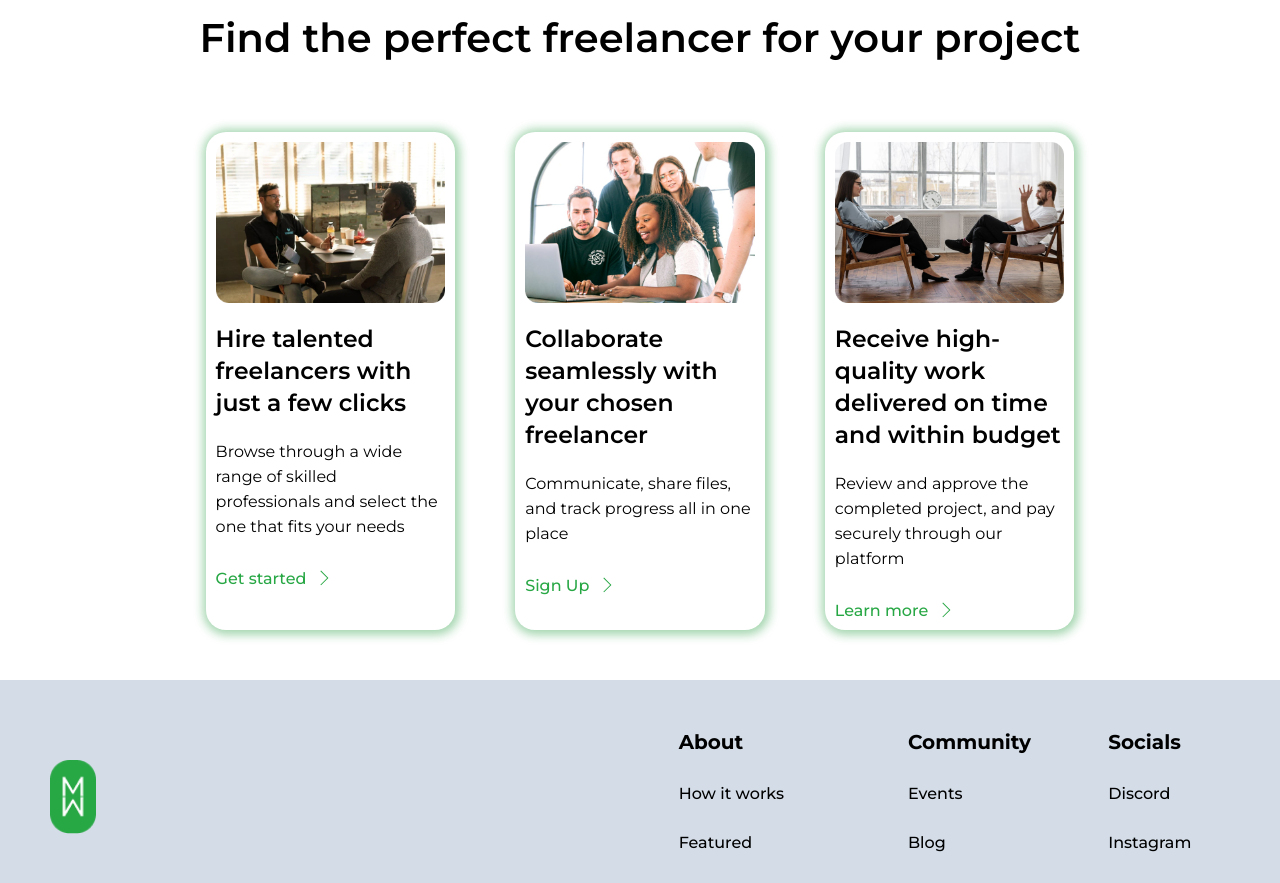
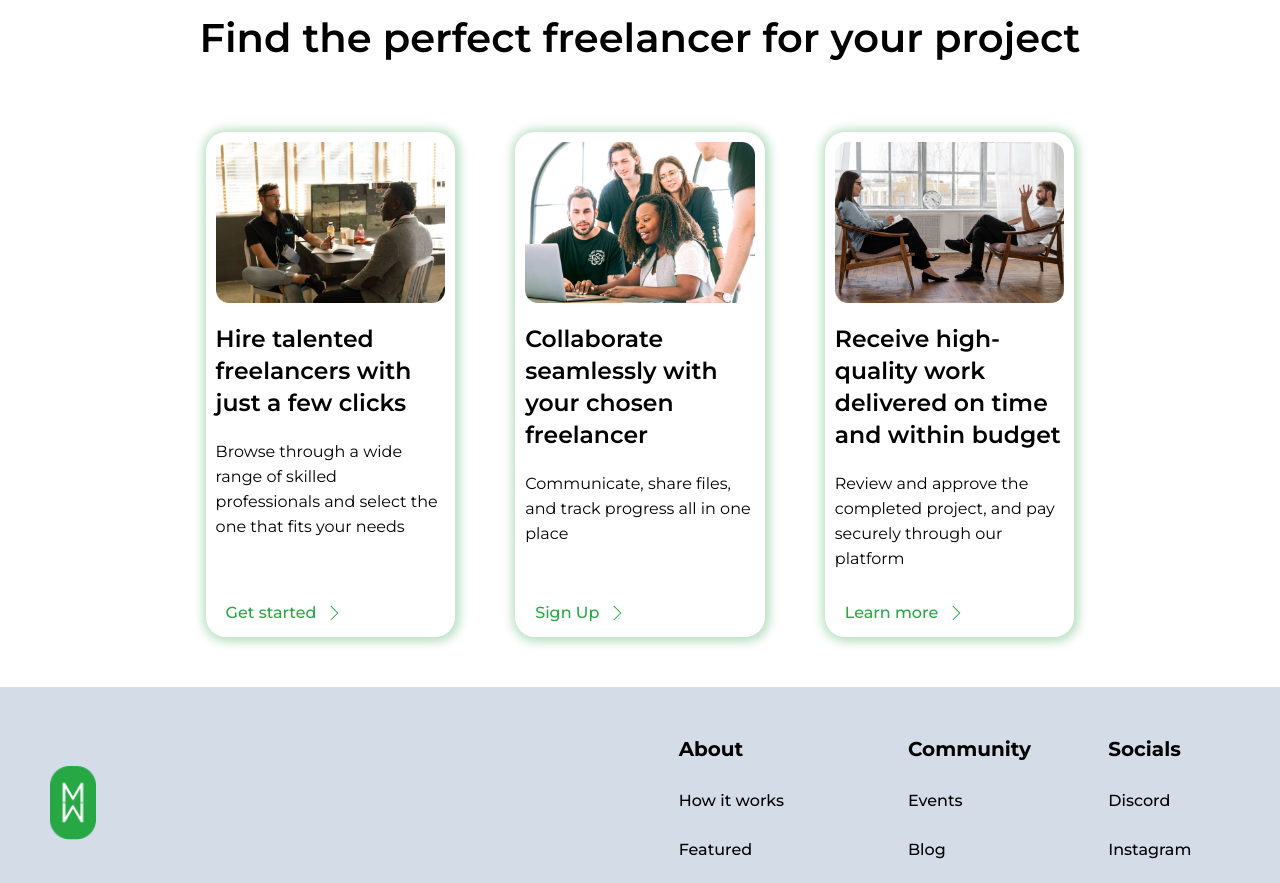
Before and after one commit to MakeWework/MakeWework, a React (Vite) app: page / in a window 1280 px wide. Shown: the part 1900-2783 px from the top of the page. Built offline with nearby package versions, Linux system fonts and the light colour scheme.

Commit message:
Landing page finished

```diff
--- a/src/App.css
+++ b/src/App.css
@@ -2,7 +2,7 @@
 nav {
   display: flex;
   justify-content: space-between;
-  padding: 20px 40px 20px 40px;
+  padding: 15px 40px 15px 40px;
   background-color: rgba(108, 117, 125, 0.4);
 }
 .Logo {
@@ -157,6 +157,8 @@ nav {
   display: flex;
   justify-content: center;
   gap: 60px;
+  position: relative;
+  height: 505px;
 }
 .pitch-article article {
   width: 19.5%;
@@ -165,7 +167,7 @@ nav {
   line-height: 25px;
   border-radius: 20px;
   padding: 10px;
-  box-shadow: 1px 1px 10px 4px rgba(31, 152, 58, 0.4);
+  box-shadow: 1px 1px 10px 4px rgba(31, 152, 58, 0.3);
 }
 .pitch-article h2 {
   font-weight: 600;
@@ -186,6 +188,9 @@ nav {
   font-size: 16px;
   font-weight: 500;
   margin-top: 30px;
+  position: absolute;
+  bottom: 15px;
+  padding-left: 10px;
 }
 .Link {
   text-decoration: none;
--- a/src/components/Advert.jsx
+++ b/src/components/Advert.jsx
@@ -60,8 +60,9 @@ function Advert() {
           <h2>Building something new? Make we work.</h2>
           <ul className="inner-list">{listItems}</ul>
           <div>
-            <button className="learn-more">Learn More</button>
-
+            <Link to="/learn_more">
+              <button className="learn-more">Learn More</button>
+            </Link>
             <Link to="/sign_up">
               <button className="sign">
                 Sign up <TfiAngleRight />
--- a/src/components/Footer.jsx
+++ b/src/components/Footer.jsx
@@ -3,6 +3,7 @@ import Logo from "../assets/logo.png";
 import { FaFacebook } from "react-icons/fa6";
 import { FaInstagram } from "react-icons/fa6";
 import { BsTwitterX } from "react-icons/bs";
+import { Link } from "react-router-dom";
 
 function Footer() {
   const footerLinks = [
@@ -42,7 +43,9 @@ function Footer() {
       <footer>
         <div className="first-footer">
           <section className="footer-img">
-            <img src={Logo} alt="logo" />
+            <Link to="/">
+              <img src={Logo} alt="logo" />
+            </Link>
             <div>
               <FaFacebook />
               <BsTwitterX />
--- a/src/components/Navbar.jsx
+++ b/src/components/Navbar.jsx
@@ -19,13 +19,12 @@ function Navbar() {
   return (
     <header>
       <nav>
-        <img src={Logo} alt="MakeWeWork Logo" className="Logo" />
+        <Link to="/">
+          <img src={Logo} alt="MakeWeWork Logo" className="Logo" />
+        </Link>
         <div className="nav-links">
           <ul className="navitems">{pages}</ul>
           <div className="nav-btn">
-            {/*  <Link to="/sign_up" className="sign-up-link">
-              <button className="sign-up">Sign up</button>
-            </Link> */}
             <Link to="/login">
               <button className="Login">Login</button>
             </Link>
```
